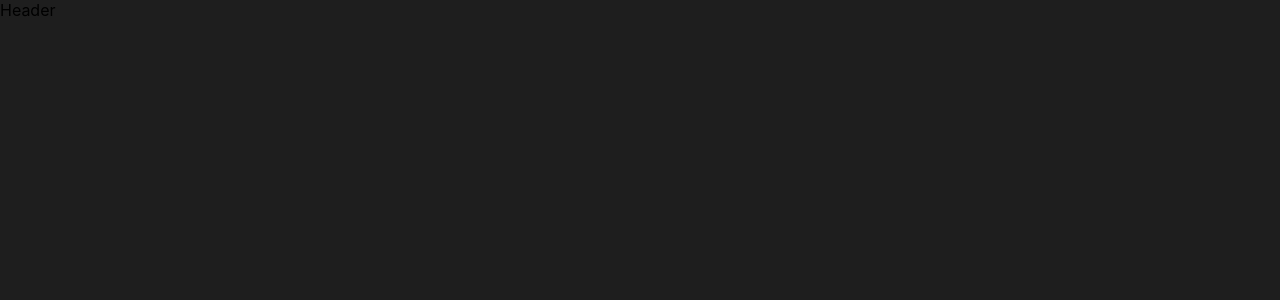
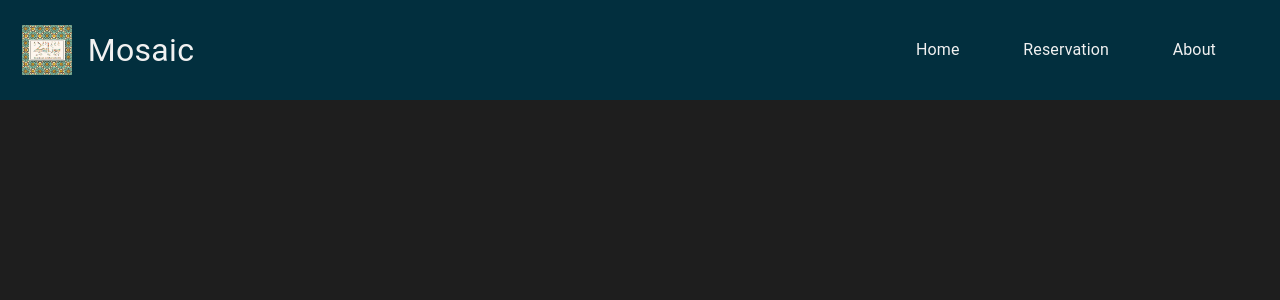
Before and after one commit to hazem-89/restaurant-booking, a React (Create React App) app in the folder client/: page / in a window 1280 px wide. Shown: the top 300 px of the page. Built offline with nearby package versions, Linux system fonts and the light colour scheme.

Commit message:
header component

```diff
--- a/client/src/components/Header/Header.tsx
+++ b/client/src/components/Header/Header.tsx
@@ -1,10 +1,57 @@
+import { Box, SxProps, Typography } from '@mui/material'
 
-import React from 'react'
+
+//logo
+import logo from '../../assets/img/logo2.jpg'
 
 const Header = () => {
   return (
-    <div>Header</div>
+    <Box sx={mainBox}>
+      <Box sx={logoBox}>
+        <img src={logo} alt="logo" style={{ width: '50px', height: '50px', marginLeft: '1em', }} />
+        <Typography sx={{ color: '#f1f1f1', fontSize: '2em', textAlign: 'center', paddingLeft: '.5em' }}>
+          Mosaic
+        </Typography>
+      </Box>
+      <Box sx={navText}>
+        <Typography>
+          Home
+        </Typography>
+        <Typography>
+          Reservation
+        </Typography>
+        <Typography>
+          About
+        </Typography>
+      </Box>
+    </Box>
   )
 }
 
+const mainBox: SxProps = {
+  height: '100px',
+  width: '100%',
+  backgroundColor: '#022F3E',
+  display: 'flex',
+  alignItems: 'center',
+  justifyContent: 'space-between',
+};
+
+const logoBox: SxProps = {
+  height: '100px',
+  width: '200px',
+  display: 'flex',
+  alignItems: 'center',
+  justifyContent: 'center',
+};
+
+const navText: SxProps = {
+  width: '300px',
+  display: 'flex',
+  alignItems: 'center',
+  justifyContent: 'space-between',
+  color: '#f1f1f1',
+  marginRight: '4em'
+};
+
 export default Header
```
